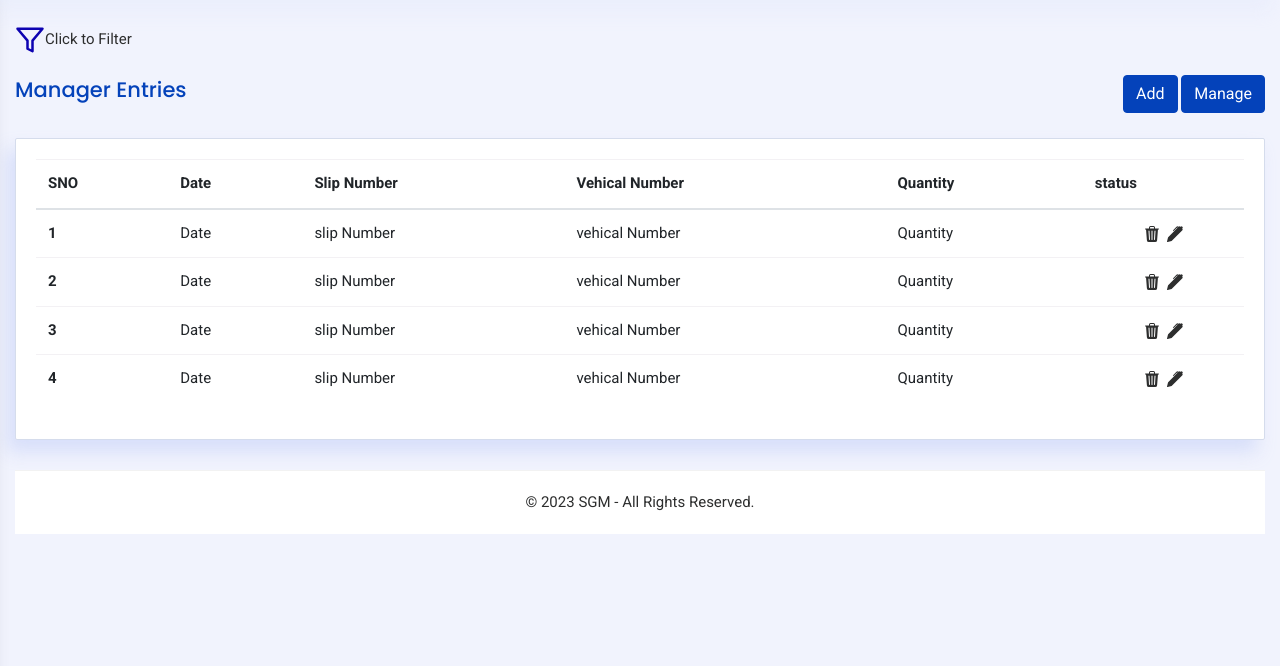
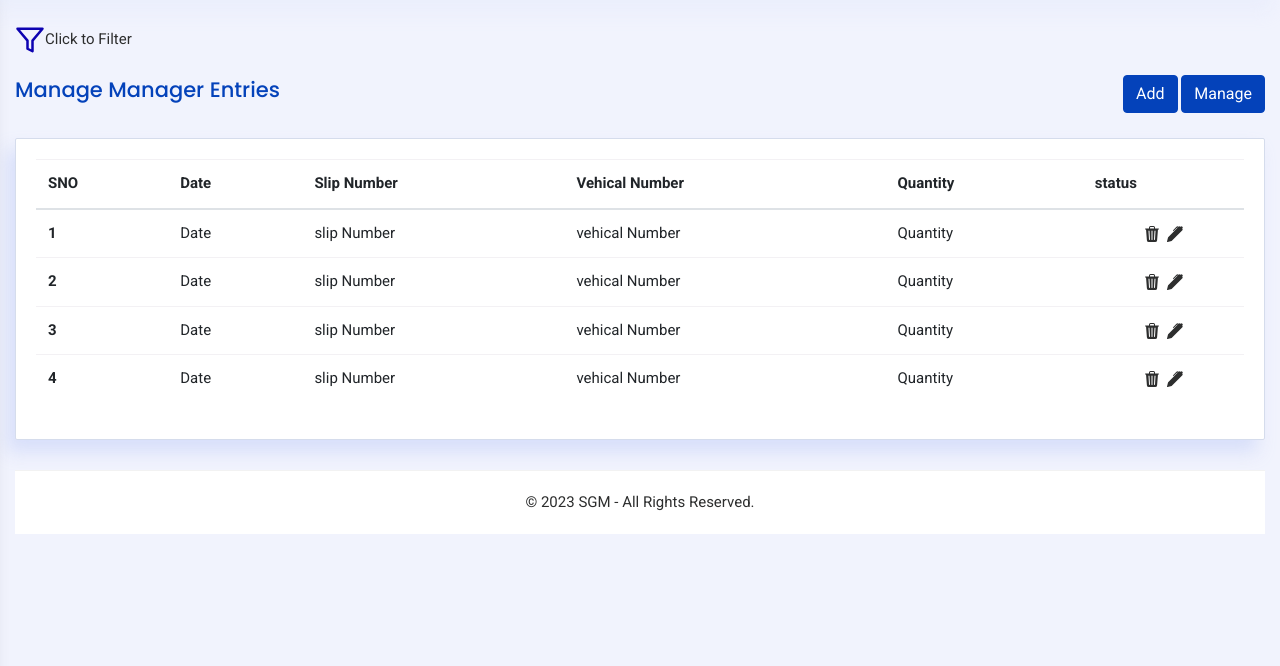
Before and after one commit to anubhavnair/sgk_project_at1, a PHP site: page /manager_entry_master_manage.php in a window 1280 px wide. Shown: the part 70-736 px from the top of the page. Run offline with PHP 8.4, Linux system fonts and the light colour scheme; some libraries are stand-ins or nearby versions.

Commit message:
name wagera sudhar diya hu bs tu tera 2 module ko dekh tank entry or general data ka krle apn bs fir meko bata dena

```diff
--- a/manager_entry_master_manage.php
+++ b/manager_entry_master_manage.php
@@ -33,7 +33,7 @@ include("./header.php");
             <!-- Start row -->
             <div class="row">
                 <div class="col-md-8 col-lg-8">
-                    <h4 class="page-title">Manager Entries</h4>
+                    <h4 class="page-title"> Manage Manager Entries</h4>
 
                 </div>
                 <div class="col-md-4 col-lg-4 mr-0">
--- a/vehical_master_manage.php
+++ b/vehical_master_manage.php
@@ -10,7 +10,7 @@ require_once('./header.php');
             <!-- Start row -->
             <div class="row">
                 <div class="col-md-8 col-lg-8">
-                    <h4 class="page-title">Vehical Master</h4>
+                    <h4 class="page-title">Manage Vehical Master</h4>
 
                 </div>
                 <div class="col-md-4 col-lg-4 mr-0">
@@ -26,7 +26,7 @@ require_once('./header.php');
         <div class="row">
             <div class="col-md-6 grid-margin stretch-card">
                 <div class="card">
-                    <h4 class="header-title">Vehical Details</h4>
+
 
 
                     <div class="table-responsive-xl">
```
